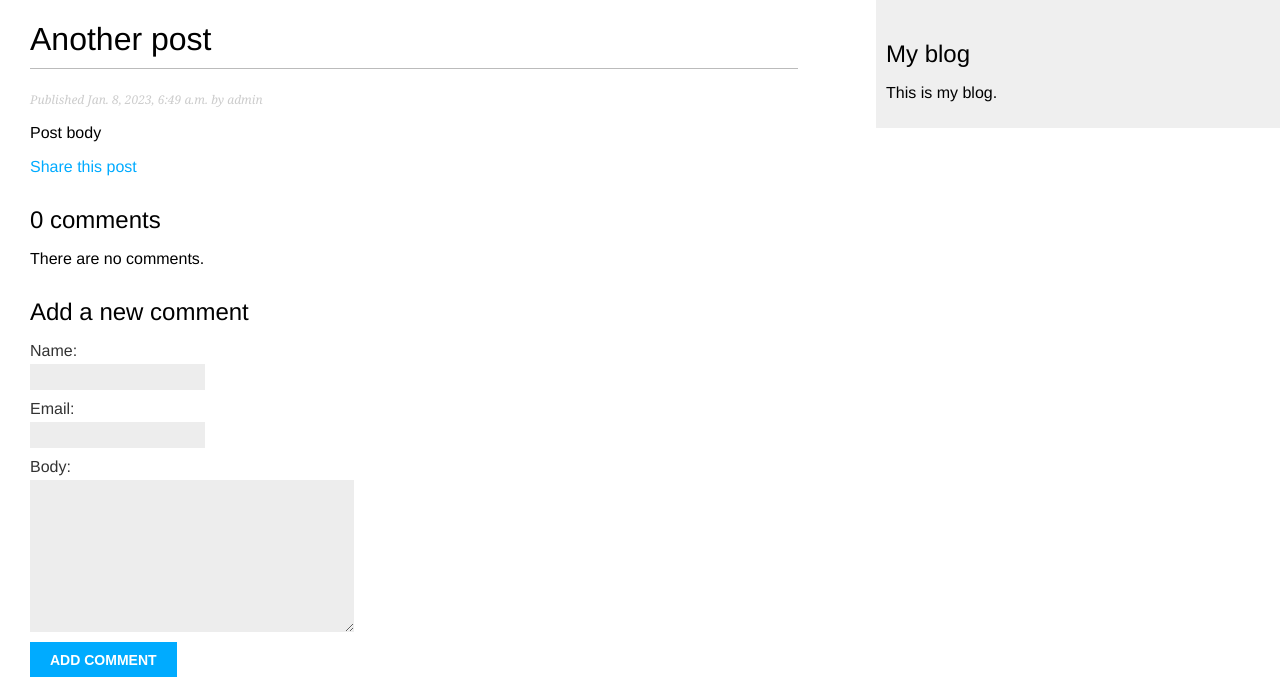
After one commit to rchedjou/django_projects, a Django app: a page that uses blog/templates/blog/post/detail.html in a window 1280 px wide. The commit adds this page. Shown: the top 677 px of the page. Run offline with Django 4.2, Linux system fonts and the light colour scheme; data comes from the database, SQL or seed files in the repository; both versions use the stored data as it was after the commit.

Commit message:
Chapitre_2:Enhancing Your Blog with Advanced Features

```diff
--- /dev/null
+++ b/blog/forms.py
@@ -0,0 +1,13 @@
+from django import forms
+from .models import Comment
+
+class EmailPostForm(forms.Form):
+    name = forms.CharField(max_length=25)
+    email = forms.EmailField()
+    to = forms.EmailField()
+    comments = forms.CharField(required=False, widget=forms.Textarea)
+
+class CommentForm(forms.ModelForm):
+    class Meta:
+        model = Comment
+        fields = ['name', 'email', 'body']
--- a/blog/models.py
+++ b/blog/models.py
@@ -1,6 +1,9 @@
 from django.db import models
 from django.utils import timezone
 from django.contrib.auth.models import User
+from django.urls import reverse
+from django.views.generic import ListView
+
 
 
 class PublishedManager(models.Manager):
@@ -15,7 +18,7 @@ class Post(models.Model):
         PUBLISHED = 'PB', 'Published'
 
     title = models.CharField(max_length=250)
-    slug = models.SlugField(max_length=250)
+    slug = models.SlugField(max_length=250, unique_for_date='publish')
     author = models.ForeignKey(User, on_delete=models.CASCADE,related_name='blog_posts')
 
     body = models.TextField()
@@ -33,5 +36,38 @@ class Post(models.Model):
             models.Index(fields=['-publish']),
             ]
 
+    def get_absolute_url(self):
+        return reverse("blog:post_detail", args=[
+            self.publish.year,
+            self.publish.month,
+            self.publish.day,
+            self.slug
+        ])
+
+
     def __str__(self):
         return self.title
+
+class PostListView(ListView):
+    queryset = Post.published.all()
+    context_object_name = 'posts'
+    paginate_by = 2
+    template_name = 'blog/post/list.html'
+
+# comments for post model
+class Comment(models.Model):
+    post = models.ForeignKey(Post,on_delete=models.CASCADE,related_name='comments')
+    name = models.CharField(max_length=80)
+    email = models.EmailField()
+    body = models.TextField()
+    created = models.DateTimeField(auto_now_add=True)
+    updated = models.DateTimeField(auto_now=True)
+    active = models.BooleanField(default=True)
+
+    class Meta:
+        ordering = ['created']
+        indexes = [
+            models.Index(fields=['created']),
+        ]
+    def __str__(self):
+        return f'Comment by {self.name} on {self.post}'
--- a/blog/templates/blog/post/detail.html
+++ b/blog/templates/blog/post/detail.html
@@ -1,9 +1,31 @@
 {% extends "blog/base.html" %}
 {% block title %}{{ post.title }}{% endblock %}
 {% block content %}
-<h1>{{ post.title }}</h1>
-<p class="date">
-    Published {{ post.publish }} by {{ post.author }}
-</p>
-{{ post.body|linebreaks }}
+    <h1>{{ post.title }}</h1>
+    <p class="date">
+        Published {{ post.publish }} by {{ post.author }}
+    </p>
+    {{ post.body|linebreaks }}
+    <p>
+        <a href="{% url 'blog:post_share' post.id %}">
+            Share this post
+        </a>
+    </p>
+    {% with comments.count as total_comments %}
+        <h2>
+            {{ total_comments }} comment{{ total_comments|pluralize }}
+        </h2>
+    {% endwith %}
+    {% for comment in comments %}
+        <div class="comment">
+            <p class="info">
+                Comment {{ forloop.counter }} by {{ comment.name }}
+                {{ comment.created }}
+            </p>
+            {{ comment.body|linebreaks }}
+        </div>
+    {% empty %}
+        <p>There are no comments.</p>
+    {% endfor %}
+    {% include "blog/post/includes/comment_form.html" %}
 {% endblock %}
--- /dev/null
+++ b/blog/templates/blog/post/includes/comment_form.html
@@ -0,0 +1,6 @@
+<h2>Add a new comment</h2>
+<form action="{% url 'blog:post_comment' post.id %}" method="post">
+    {{ form.as_p }}
+    {% csrf_token %}
+    <p><input type="submit" value="Add comment"></p>
+</form>
--- a/blog/templates/blog/post/list.html
+++ b/blog/templates/blog/post/list.html
@@ -4,7 +4,7 @@
 <h1>My Blog</h1>
     {% for post in posts %}
         <h2>
-    <a href="{% url 'blog:post_detail' post.id %}">
+            <a href="{{post.get_absolute_url}}" >
                 {{ post.title }}
             </a>
         </h2>
@@ -13,4 +13,5 @@
         </p>
         {{ post.body|truncatewords:30|linebreaks }}
     {% endfor %}
+    {% include "pagination.html" with page=page_obj %}
 {% endblock %}
--- a/blog/urls.py
+++ b/blog/urls.py
@@ -4,6 +4,11 @@ from . import views
 app_name='blog'
 
 urlpatterns = [
-    path('', views.post_list, name='post_list'),
-    path('<int:id>/',views.post_detail, name='post_detail'),
+    path('', views.PostListView.as_view(), name='post_list'),
+    # path('', views.post_list, name='post_list'),
+    # path('<int:id>/',views.post_detail, name='post_detail'),
+    # Creating SEO-friendly URLs for posts
+    path('<int:year>/<int:month>/<int:day>/<slug:post>/',views.post_detail,name='post_detail'),
+    path('<int:post_id>/share/',views.post_share, name='post_share'),
+    path('<int:post_id>/comment/',views.post_comment, name='post_comment'),
 ]
--- a/blog/views.py
+++ b/blog/views.py
@@ -1,16 +1,92 @@
 from django.shortcuts import render, get_object_or_404
-from .models import Post
+from .models import Post, Comment
 from django.http import Http404
+from django.core.paginator import Paginator, EmptyPage, PageNotAnInteger
+from django.views.generic import ListView
+from .forms import EmailPostForm, CommentForm
+from django.core.mail import send_mail
+from django.views.decorators.http import require_POST
 
 def post_list(request):
-    posts = Post.published.all()
+    post_list = Post.published.all()
+    # Pagination with 3 posts per page
+    paginator = Paginator(post_list, 3)
+    page_number = request.GET.get('page', 1)
+    try:
+        posts = paginator.page(page_number)
+    except PageNotAnInteger:
+        posts = paginator.page(1)
+    except EmptyPage:
+        posts = paginator.page(paginator.num_pages)
+
     return render(request, 'blog/post/list.html', {'posts': posts})
 
-def post_detail(request, id):
+def post_detail(request, year, month,day,post):
     # try:
     #     post=Post.published.get(id=id)
     # except Post.DoesNotExist:
     #     raise Http404("No Post found.")
-    post = get_object_or_404(Post, id=id, status=Post.Status.PUBLISHED)
-    return render(request, 'blog/post/detail.html',{'post':post})
+    posts = get_object_or_404(Post,
+                             status=Post.Status.PUBLISHED,
+                             slug=post,
+                             publish__year=year,
+                             publish__month=month,
+                             publish__day=day)
+    # list of active comments for this post
+    comments = posts.comments.filter(active=True)
+    # Form for users to comment
+    form = CommentForm()
+    return render(request, 'blog/post/detail.html',
+                  {'post':posts,
+                   'comments': comments,
+                   'form': form})
+
+def post_share(request, post_id):
+    #Retrive by post id
+    sent=False
+    post = get_object_or_404(Post, id=post_id, status=Post.Status.PUBLISHED)
+    if request.method == 'POST':
+        # Form was submitted
+        form = EmailPostForm(request.POST)
+
+        if form.is_valid():
+            # form field pased the validation
+            cd = form.cleaned_data
+            # ... send email
+            # cd = form.cleaned_data
+            post_url = request.build_absolute_uri(post.get_absolute_url())
+            subject = f"{cd['name']} recommends you read " f"{post.title}"
+            message = f"Read {post.title} at {post_url}\n\n" f"{cd['name']}\'s comments: {cd['comments']}"
+            send_mail(subject, message, 'chedjou.rocelin@gmail.com',[cd['to']])
+            sent = True
+    else:
+        form = EmailPostForm()
+    return render (request, 'blog/post/share.html', {'post':post, 'form':form, 'sent': sent})
+
+# view for comment
+@require_POST
+def post_comment(request, post_id):
+    post = get_object_or_404(Post, id=post_id, status=Post.Status.PUBLISHED)
+    comment = None
+    # A comment was posted
+    form = CommentForm(data=request.POST)
+    if form.is_valid():
+        # Create a Comment object without saving it to the database
+        comment = form.save(commit=False)
+        # Assign the post to the comment
+        comment.post = post
+        # Save the comment to the database
+        comment.save()
+    return render(request, 'blog/post/comment.html',{'post': post,'form': form,'comment': comment})
+
 # Create your views here.
+
+
+class PostListView(ListView):
+    """
+    Alternative post list view
+    """
+    queryset = Post.published.all()
+    context_object_name = 'posts'
+    paginate_by = 2
+    template_name = 'blog/post/list.html'
```
Also changed, not shown: blog/admin.py (+7 -1 lines), blog/templates/blog/post/comment.html (added, +10 -0 lines), blog/templates/blog/post/share.html (added, +17 -0 lines), blog/templates/pagination.html (added, +13 -0 lines), mysite/settings.py (+9 -0 lines), blog/migrations/0002_alter_post_slug.py (added), blog/migrations/0003_comment_comment_blog_commen_created_0e6ed4_idx.py (added), db.sqlite3. Lines whose indentation alone changed are shown as unchanged.
